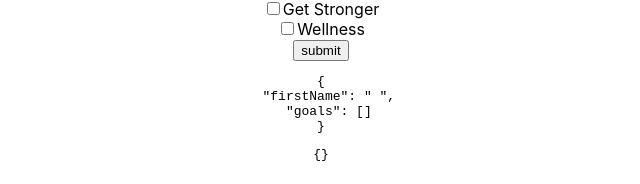
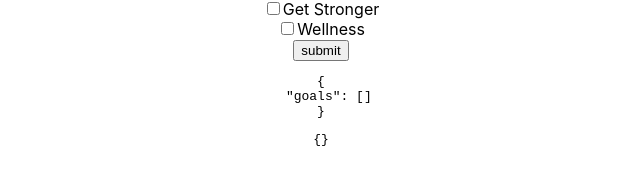
Before and after one commit to survani/workout-tracker-fe-pt, a React (Create React App) app: page / in a window 1280 px wide. Shown: the part 182-366 px from the top of the page, without its empty margins (319-959 px from the left). Built offline with nearby package versions, Linux system fonts and the light colour scheme.

Commit message:
removed initial value not needed

```diff
--- a/src/components/onboarding/Onboard.js
+++ b/src/components/onboarding/Onboard.js
@@ -12,7 +12,7 @@ function App() {
   return (
     <div>
       <Formik
-        initialValues={{ firstName: ' ', goals: [] }}
+        initialValues={{ goals: [] }}
         validationSchema={GoalsSchema}
         onSubmit={async (values, { setStatus, resetForm, setSubmitting }) => {
           setSubmitting(true);
```
